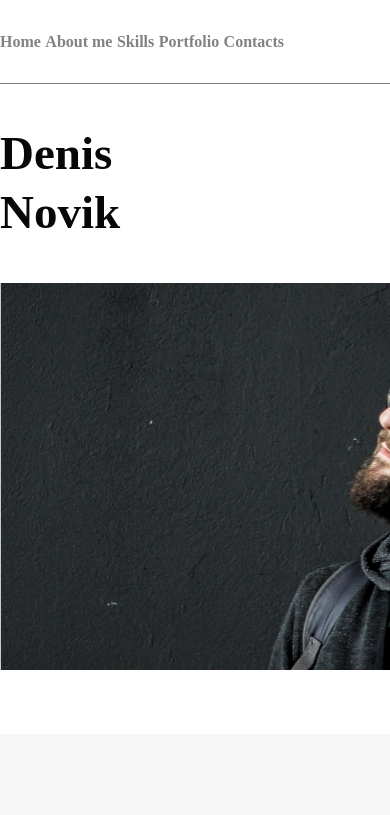
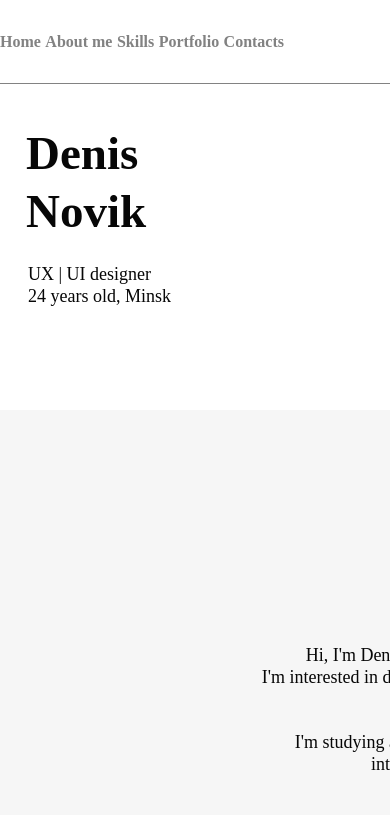
Before and after one commit to Refrkehl/Landing-Page-Template, a plain HTML site: page index.html in a window 390 px wide. Shown: the top 815 px of the page. Drawn offline with Linux system fonts and the light colour scheme.

Commit message:
добавлены шрифты

```diff
--- a/index.html
+++ b/index.html
@@ -30,15 +30,15 @@
 
     <main class="content">
         <section class="intro">
-            <img class="intro__image" src="images/valentin-salja-1058467-unsplash.jpg">
+            <img class="intro__pc-image" src="images/valentin-salja-1058467-unsplash.jpg">
         </section>
 
         <section class="description">
             <h2 class="description__title">About me</h2>
             <div class="description__text-container">
-            <p class="description__text">Hi, I'm Denis – UX/UI designer from Minsk. <br> I'm interested in design and everything connected with it.</p>
-            <p class="description__text">I'm studying at courses "Web and mobile design <br> interfaces" in IT-Academy.</p>
-            <p class="description__text">Ready to implement excellent projects <br>  with wonderful people.</p>
+                <p class="description__text">Hi, I'm Denis – UX/UI designer from Minsk. <br> I'm interested in design and everything connected with it.</p>
+                <p class="description__text">I'm studying at courses "Web and mobile design <br> interfaces" in IT-Academy.</p>
+                <p class="description__text">Ready to implement excellent projects <br>  with wonderful people.</p>
             </div>
         </section>
 
--- a/style.css
+++ b/style.css
@@ -8,7 +8,6 @@
 
 .page {
     background-color: var(--basic-extra-light);
-    margin: 0 auto;
 }
 
 .page-body {
@@ -97,6 +96,16 @@
     font-weight: 700;
 }
 
+@media screen and (min-width:501px) {
+    .header__link {
+    }
+}
+
+@media screen and (min-width:501px) {
+    .header__link {
+    }
+}
+
 .header__link:hover {
     color: var(--basic-dark);
 }
@@ -108,19 +117,44 @@
 
 .header__text-container {
     display: flex;
+
+}
+
+@media screen and (max-width:499px) {
+    .header__text-container {
+        flex-direction: column;
+        margin-bottom: 39px;
+    }
+}
+
+@media screen and (min-width:501px) {
+    .header__text-container {
         justify-content: space-between;
         align-items: flex-end;
         padding-bottom: 40px;
 
         gap: 310px;
     }
+}
+.header__title {
+    margin: 0;
+    font-family: 'Gilroy-Bold'
+}
 
+@media screen and (max-width:499px) {
+    .header__title {
+        font-size: 47px;
+        line-height: 58px;
+        margin-bottom: 23px;
+        margin-left: 26px;
+    }
+}
+
+@media screen and (min-width:501px) {
     .header__title {
         font-size: 47px;
         line-height: 59px;
-    margin: 0;
-
-    font-family: 'Gilroy-Bold'
+    }
 }
 
 .header__text {
@@ -129,11 +163,22 @@
     line-height: 22px;
 }
 
+@media screen and (max-width:499px) {
+    .header__text {
+        margin-left: 28px;
+    }
+}
 .header__lang-switch {
     font-family: 'Gilroy-Bold';
     font-size: 16px;
     line-height: 20px;
     transform: rotate(-90deg);
+}
+
+@media screen and (max-width:499px) {
+    .header__lang-switch {
+        display: none;
+    }
 }
 
 .header__lang-link {
@@ -150,10 +195,6 @@
 
 /*==================== main start ====================*/
 /*==================== main start ====================*/
-.content {
-    margin: 0 auto;
-}
-
 /*==================== intro block start ====================*/
 .intro {
     margin: 0 auto;
@@ -174,10 +215,16 @@
     }
 }
 
-.intro__image {
+.intro__pc-image {
     margin: 0 auto;
     max-width: 943.61px;
     object-fit: cover;
+}
+
+@media screen and (max-width:499px) {
+    .intro__pc-image {
+        display: none;
+    }
 }
 
 /*==================== intro block end ====================*/
@@ -186,9 +233,23 @@
 .description {
     background-color: var(--basic-light);
     margin: 0 auto;
+}
+
+@media screen and (max-width:499px) {
+    .description {
+       /* width: calc(100% - 29*2); */
         display: flex;
         flex-direction: column;
-    text-align: center;
+        justify-content: center;
+    }
+}
+
+@media screen and (min-width:501px) {
+    .description {
+        display: flex;
+        flex-direction: column;
+        justify-content: center;
+    }
 }
 
 .description__title {
@@ -196,20 +257,49 @@
     font-size: 34px;
     line-height: 42px;
     text-align: center;
+}
+
+@media screen and (max-width:499px) {
+    .description__title {
+        margin-bottom: 30px;
+        margin-top: 81px;
+    }
+}
+
+@media screen and (min-width:501px) {
+    .description__title {
+        margin-bottom: 18px;
         margin-top: 120px;
+    }
+}
 
-    margin-bottom: 18px;
-}
 
 .description__text-container {
     display: flex;
     flex-direction: column;
     justify-content: space-between;
     min-height: 218px;
+}
 
+@media screen and (max-width:499px) {
+    .description__text-container {
+        margin-bottom: 30px;
+        margin-top: 81px;
+    }
+}
+
+@media screen and (min-width:501px) {
+    .description__text-container {
         margin-bottom: 107px;
     }
+}
 
+.description__text {
+    font-family: 'Gilroy-Medium';
+    font-size: 18px;
+    line-height: 22px;
+    text-align: center;
+}
 /*==================== description block end ====================*/
 /*==================== skills block start ====================*/
 
```
Also changed, not shown: fonts/Gilroy-Bold.woff (added), fonts/Gilroy-Bold.woff2 (added), fonts/Gilroy-Medium.woff (added), fonts/Gilroy-Medium.woff2 (added), fonts/gilroy-bold.ttf (deleted), fonts/gilroy-medium.ttf (deleted). Lines whose indentation alone changed are shown as unchanged.
